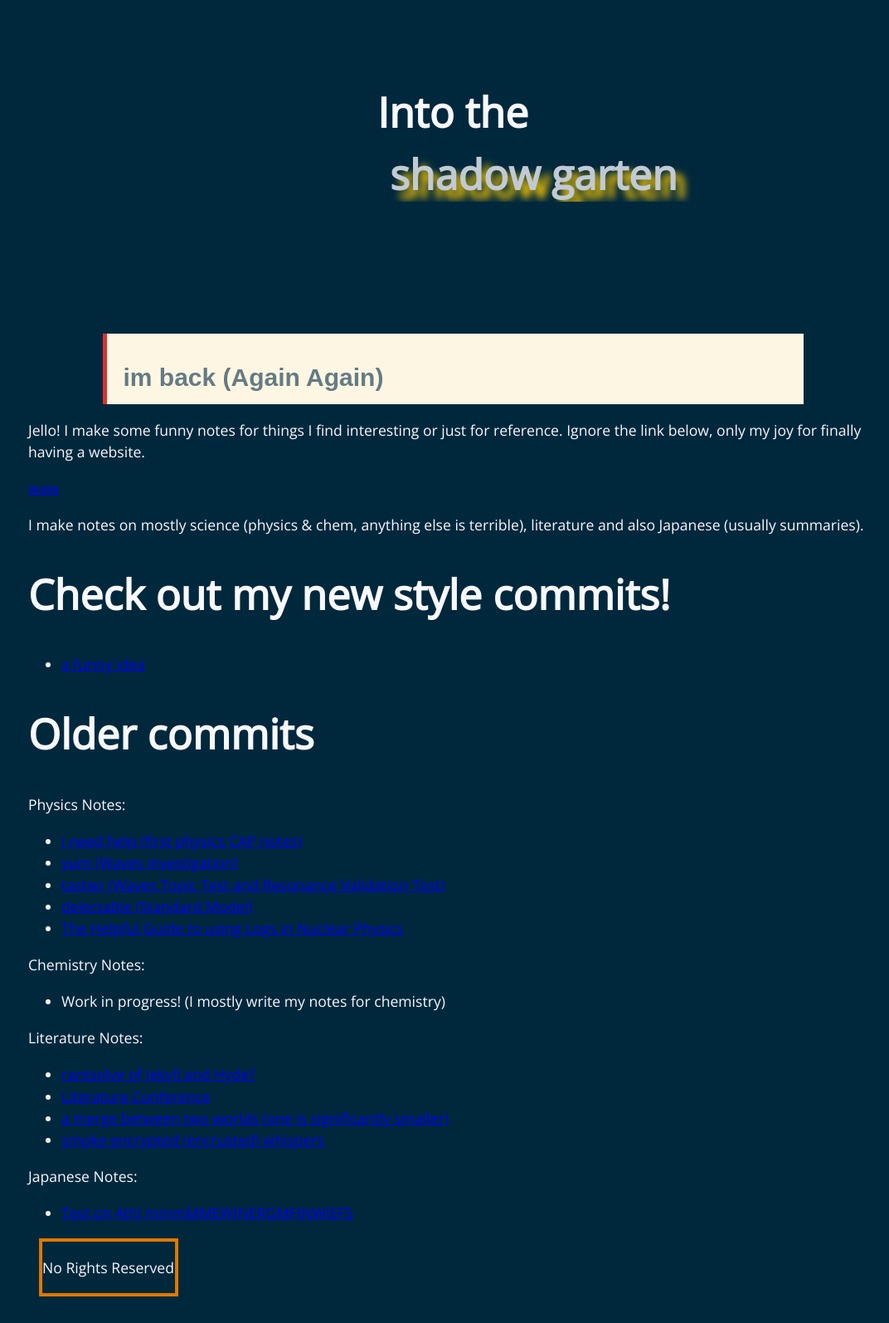
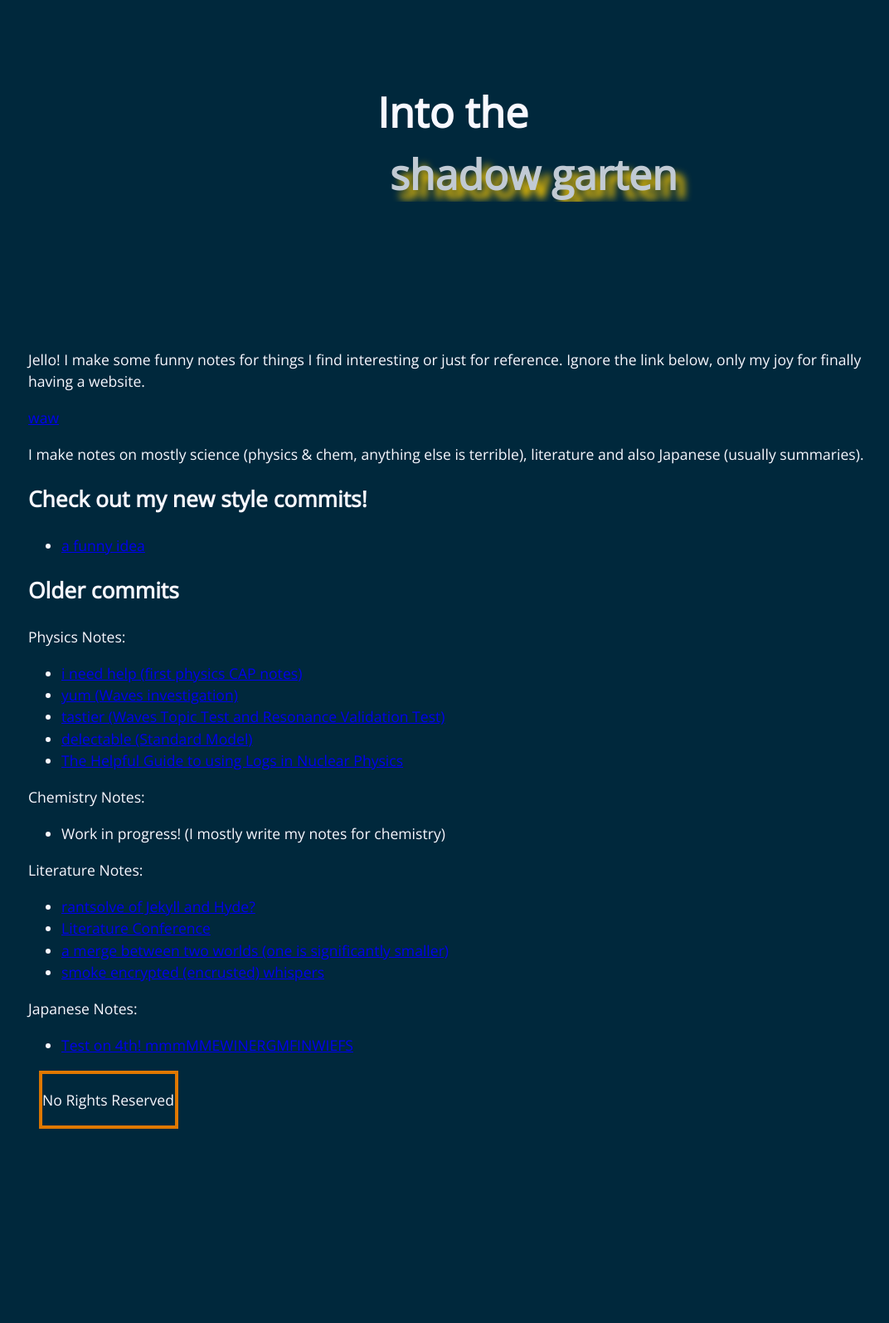
Before and after one commit to anonymoof1528/the-shadow-garten, a Jekyll site: the page built from index.md, in a window 1280 px wide. Shown: the whole page at 83% size, without its empty margins (94-1166 px from the left). Built offline with Jekyll 4.4.1, drawn with Linux system fonts in a browser that asks for light colours; after the commit the page ends 1392 px from its top, so only the background shows below that.

Commit message:
Update index.md

```diff
--- a/index.md
+++ b/index.md
@@ -2,9 +2,6 @@
 title: Into the <div class="container"><div><span>shadow garten</span><span>shadow garten</span></div></div>
 ---
 
-<blockquote style="background-color: #fdf6e3; max-width: 40em; padding: 0.5em 1em; border-left: 5px solid #dc322f; font-family: sans-serif; color: #657b83; font-size: 20px; margin: auto;">
-  <h1 style="font-size: 30px; margin-bottom: 0px; text-align: left; color: #657b83">im back (Again Again)</h1>
-</blockquote>
 
 Jello! I make some funny notes for things I find interesting or just for reference. Ignore the link below, only my joy for finally having a website.
 
@@ -13,11 +10,11 @@ Jello! I make some funny notes for things I find interesting or just for referen
 I make notes on mostly science (physics & chem, anything else is terrible), literature and also Japanese (usually summaries).
 
 
-# Check out my new style commits!
+## Check out my new style commits!
 - [a funny idea](Chemistry/some_thoughts.md)
 
 
-# Older commits
+## Older commits
 
 Physics Notes:
 - [i need help (first physics CAP notes)](Physics/Linear_Motion_Notes.md)
```
